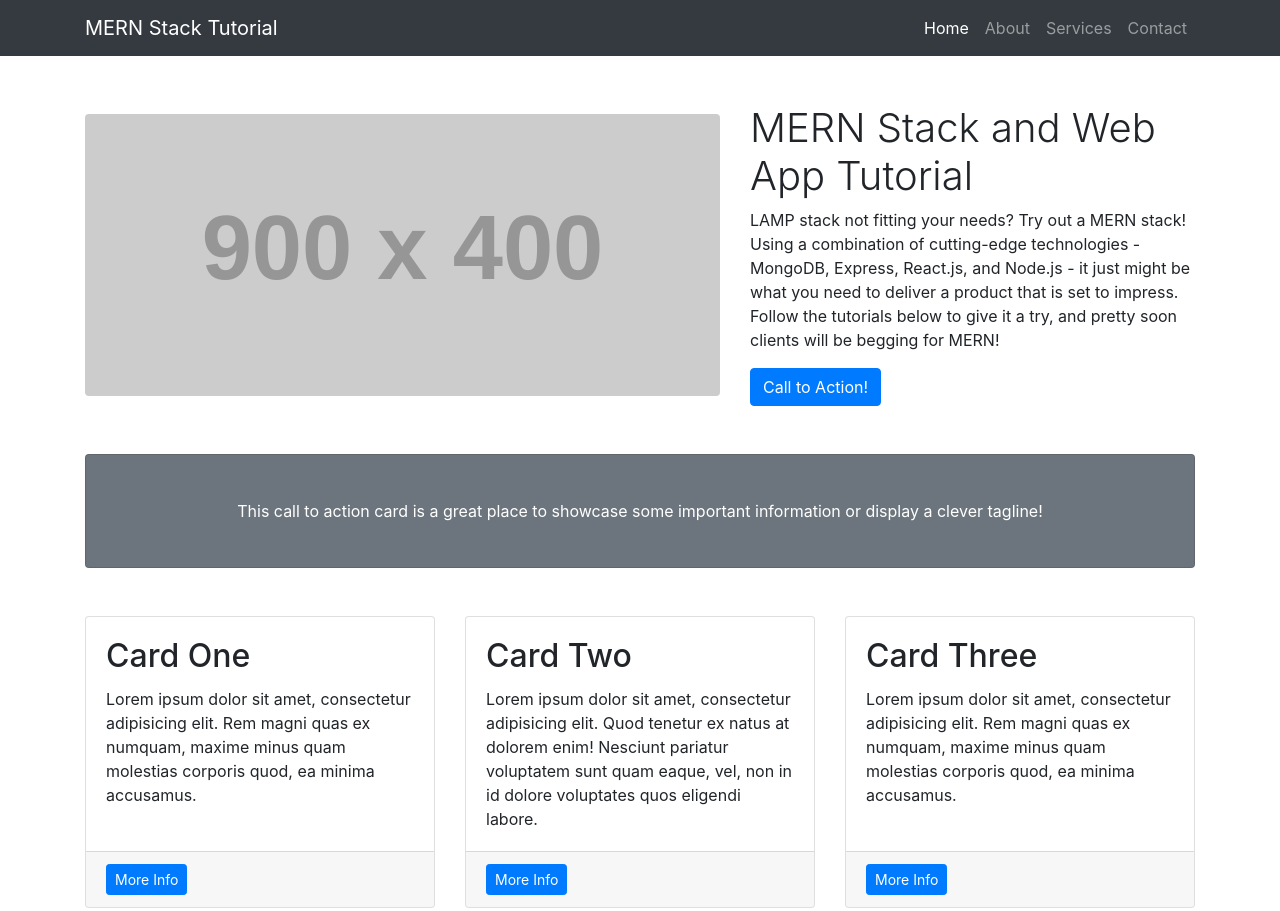
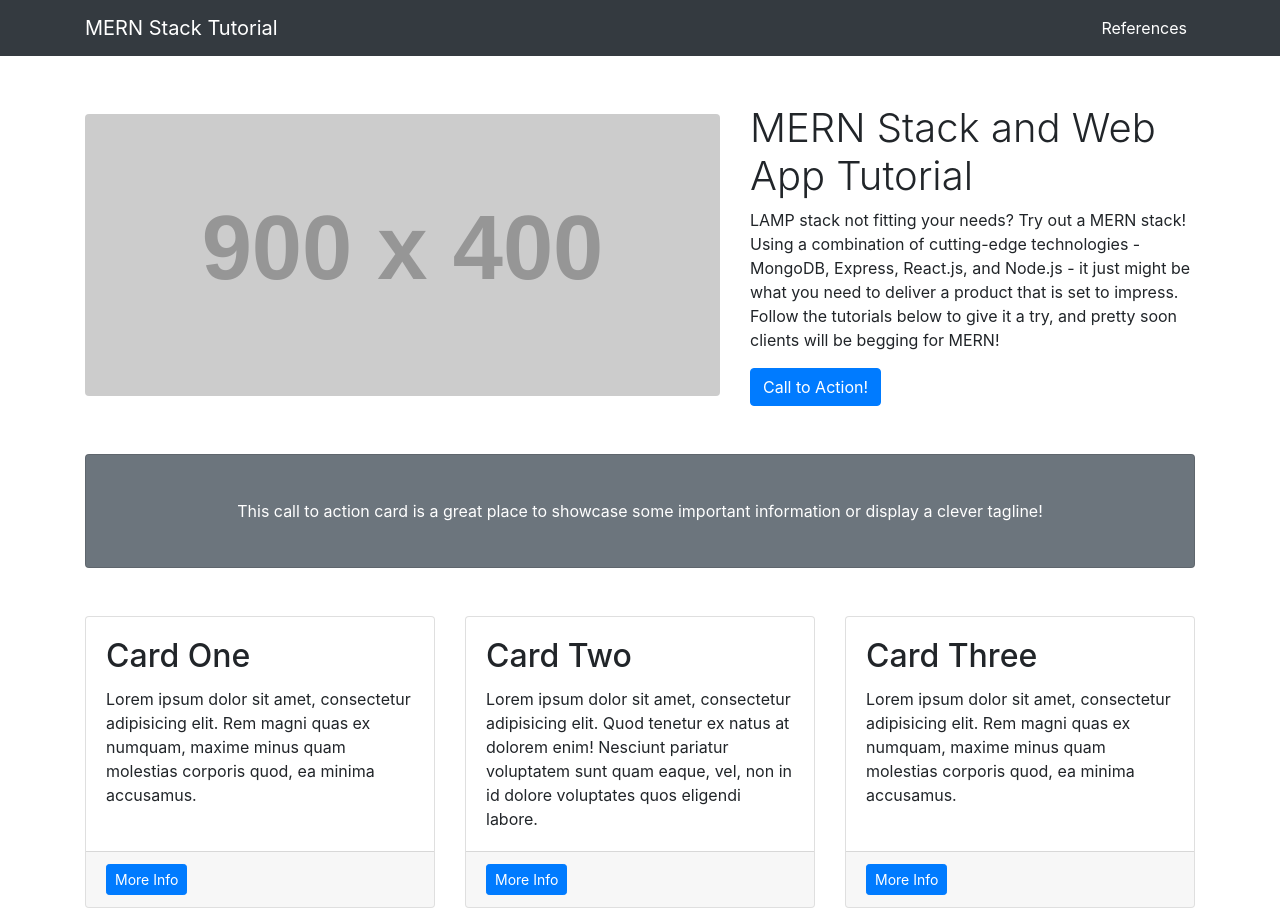
Before and after one commit to meeks21/g3-final, a website: page index.html in a window 1280 px wide. Shown: the top 911 px of the page. Drawn offline with Linux system fonts and the light colour scheme; placeholder pictures from the web are drawn by us.

Commit message:
creates references link from nav bar

```diff
--- a/index.html
+++ b/index.html
@@ -30,20 +30,11 @@
       <div class="collapse navbar-collapse" id="navbarResponsive">
         <ul class="navbar-nav ml-auto">
           <li class="nav-item active">
-            <a class="nav-link" href="#">Home
+            <a class="nav-link" href="https://docs.google.com/document/d/1u2QrMDPugHUPIZ5h-ni1y8oTejr-4Yk3z_K0UCbuj_U/edit?usp=sharing">References
               <span class="sr-only">(current)</span>
             </a>
           </li>
-          <li class="nav-item">
-            <a class="nav-link" href="#">About</a>
-          </li>
-          <li class="nav-item">
-            <a class="nav-link" href="#">Services</a>
-          </li>
-          <li class="nav-item">
-            <a class="nav-link" href="#">Contact</a>
-          </li>
-        </ul>
+         </ul>
       </div>
     </div>
   </nav>
```
